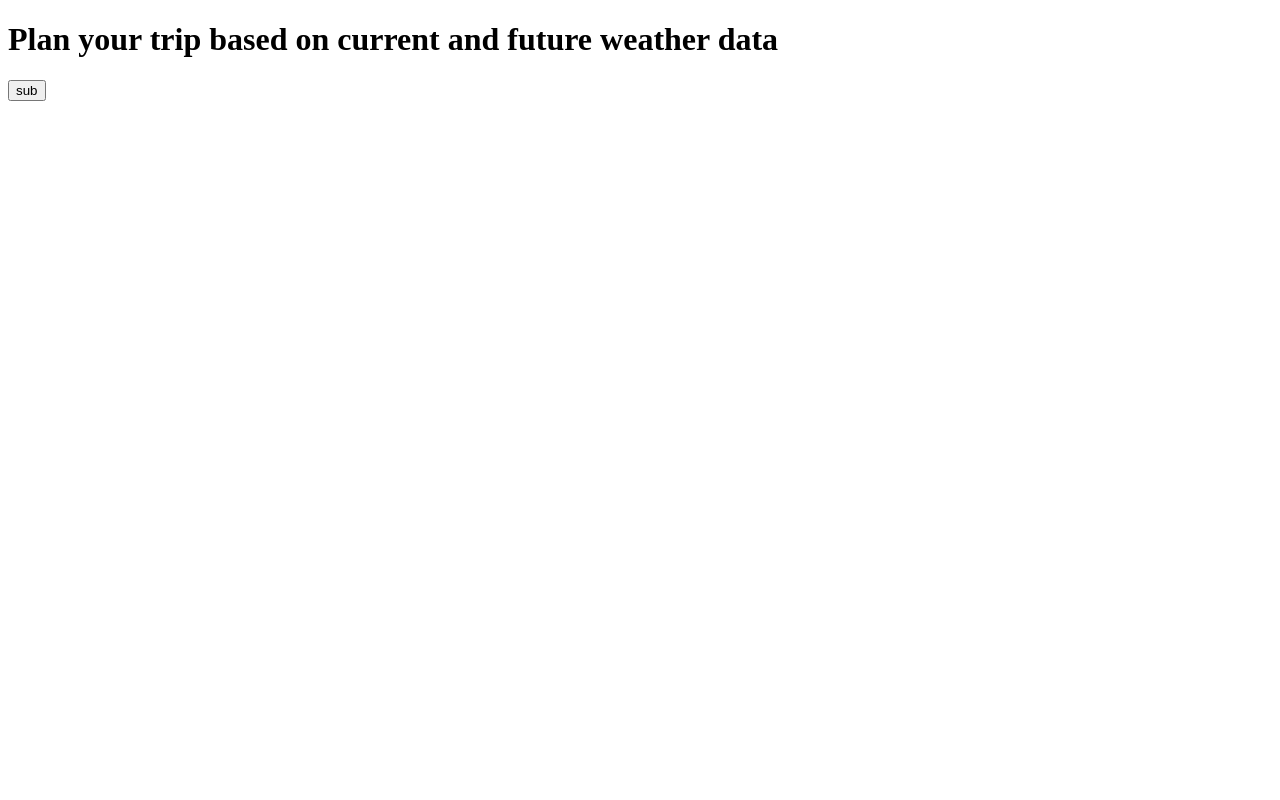
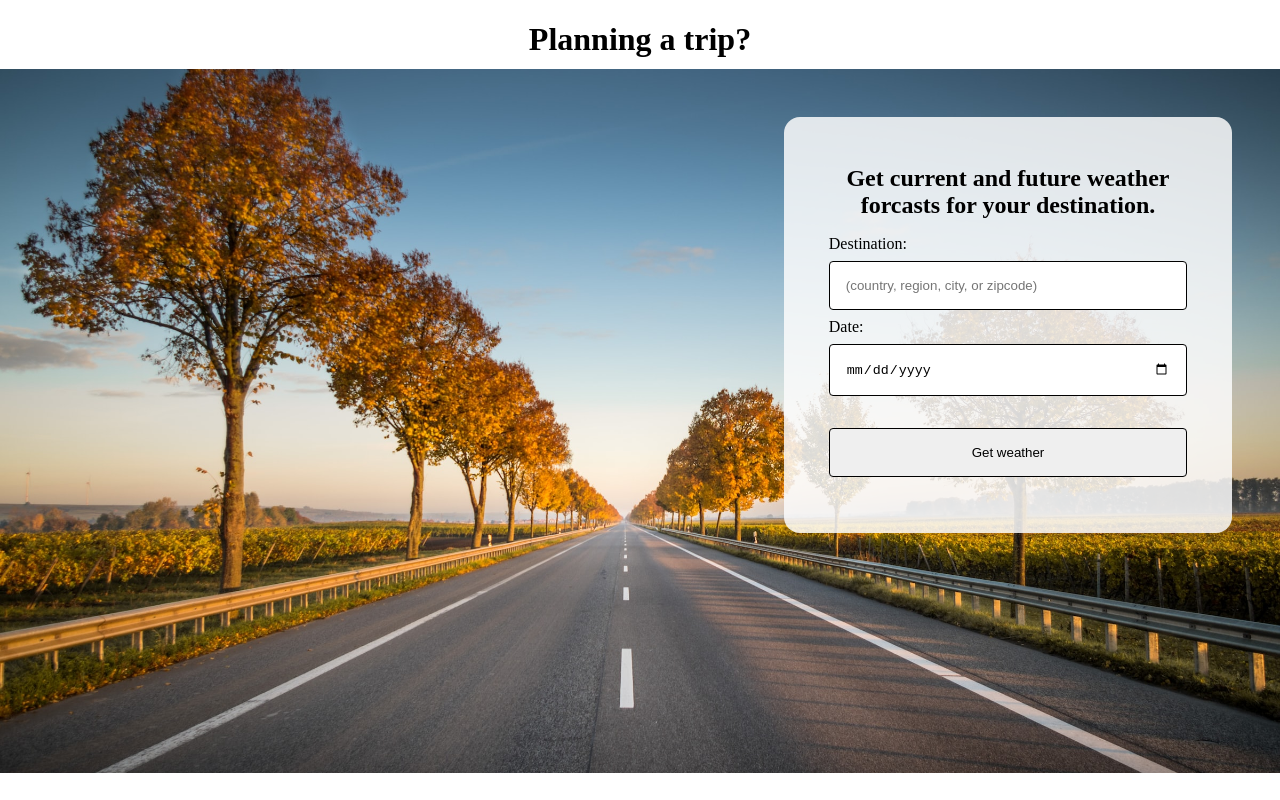
Before and after one commit to ShawnO86/weather, a website built with webpack: page src/client/views/index.html in a window 1280 px wide. Built offline with nearby package versions, Linux system fonts and the light colour scheme.

Commit message:
work on layout

```diff
--- a/src/client/index.js
+++ b/src/client/index.js
@@ -1,8 +1,14 @@
 import { getData } from './js/getData'
+import './styles/main.scss'
 
 async function geoData() {
-const data = await getData('http://localhost:3001/geoData/rockford');
-console.log(`From express server -- Long: ${data.long}, Lat: ${data.lat}, Country: ${data.country}, Local Area: ${data.name}, ${data.local}`)
+let city = document.getElementById('cityName').value;
+if(!city) {
+    alert('Must enter a destination.')
+} else {
+    const data = await getData(`http://localhost:3001/geoData/${city}`);
+    console.log(`From express server -- Long: ${data.long}, Lat: ${data.lat}, Country: ${data.country}, Local Area: ${data.name}, ${data.local}`)
+}
 }
 
 document.getElementById('sub').addEventListener("click", (e) => {
--- /dev/null
+++ b/src/client/styles/main.scss
@@ -0,0 +1,62 @@
+body {
+    margin: 0;
+    padding: 0;
+}
+
+main {
+    padding: 0;
+    margin: 0;
+}
+
+header {
+    width: 100%;
+    margin: 0 auto;
+    text-align: center;
+    height: 3rem;
+}
+
+section {
+    padding: 0;
+    margin: 1rem;
+}
+
+#formSection {
+    display: flex;
+    justify-content: right;
+    margin: 0 auto;
+    width: 100%;
+    background-image: url('./resimg.jpg');
+    background-position: 50% 50%;
+    background-size: cover;
+    background-repeat: no-repeat;
+    padding: 3rem 3rem 30vh 3rem;
+    box-sizing: border-box;
+    form {
+        padding: 3rem 0;
+        width: clamp(20rem, 35vw, 50rem);
+        display: flex;
+        flex-wrap: wrap;
+        justify-content: center;
+        border-radius: 1rem;
+        background-color:  rgba(252, 252, 252, 0.85);
+        h2 {
+            text-align: center;
+            margin: 0 0 1rem 0;
+        }
+    }
+    #formInputs {
+        width: 80%;
+       input {
+        display: block;
+        box-sizing: border-box;
+        border: 1px solid black;
+        border-radius: 0.25rem;
+        width: 100%;
+        padding: 1rem;
+        margin: 0.5rem auto;
+       }
+       #sub {
+        margin-top: 2rem;
+       }
+    }
+}
--- a/src/client/views/index.html
+++ b/src/client/views/index.html
@@ -12,11 +12,28 @@
 
     <main>
         <header>
-            <h1>Plan your trip based on current and future weather data</h1>
+            <div id="headTxt">
+                <h1>Planning a trip?</h1>
+            </div>
+            <div id="heroImg"></div>
         </header>
 
-        <section>
-            <button id="sub">sub</button>
+        <section id="formSection">
+
+            <form>
+                <div id="formInputs">
+                    <h2>Get current and future weather forcasts for your destination.</h2>
+                    <label for="cityName">Destination:</label>
+                    <input type="text" id="cityName" name="cityName"
+                        placeholder="(country, region, city, or zipcode)">
+                    <label for="destDate">Date:</label>
+                    <input type="date" id="destDate" name="destDate" placeholder="mm/dd/yyyy">
+                    <input type="submit" id="sub" value="Get weather">
+                </div>
+            </form>
+        </section>
+
+        <section id="output">
 
         </section>
 
```
Also changed, not shown: src/client/styles/resimg.jpg (added). Lines whose indentation alone changed are shown as unchanged.
